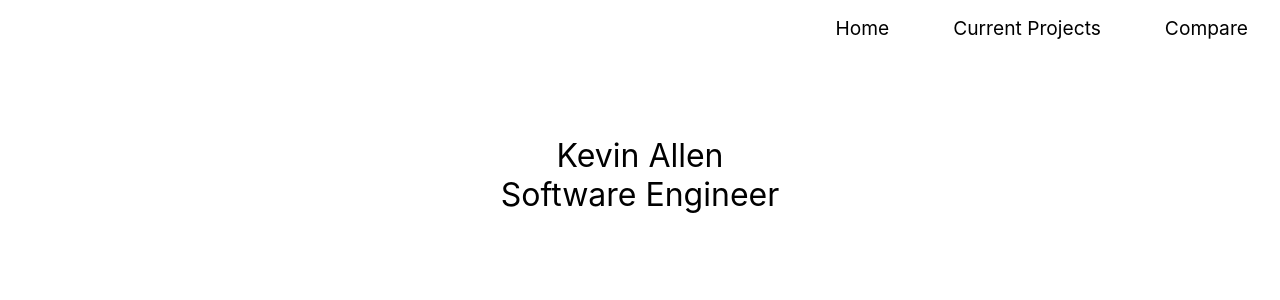
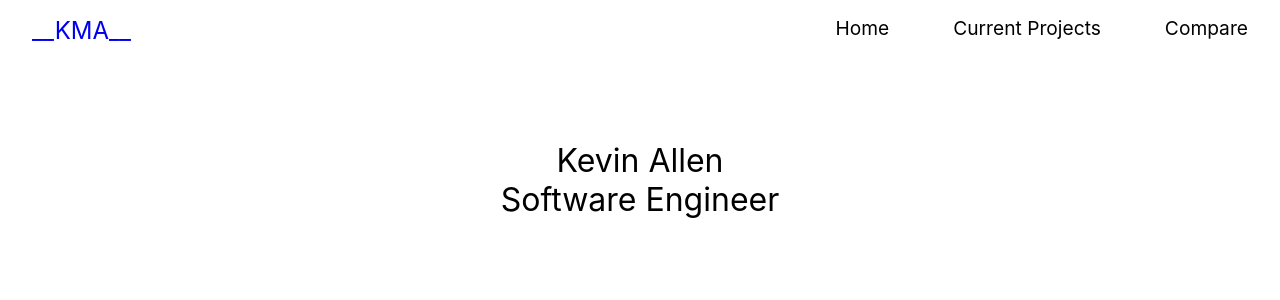
Before and after one commit to kmallen91/portfolio, a React (Create React App) app: page / in a window 1280 px wide. Shown: the top 300 px of the page. Built offline with nearby package versions, Linux system fonts and the light colour scheme.

Commit message:
pseudo logo added

```diff
--- a/src/components/navbar.js
+++ b/src/components/navbar.js
@@ -1,10 +1,11 @@
 import React from "react";
-import { NavLink } from "react-router-dom";
+import { NavLink, Link } from "react-router-dom";
 
 export default function Navbar() {
   return (
-    <div>
-      <ul className="navbar">
+    <div className="navbar">
+      <Link to='/' className='logo'> __KMA__ </Link>
+      <ul className='navbar-list' >
         <li>
           <NavLink to="/" className='nav-item'>
             Home
--- a/src/styles/navbar.css
+++ b/src/styles/navbar.css
@@ -1,4 +1,19 @@
-.navbar{
+.navbar {
+    display:flex;
+    justify-content: space-between;
+}
+
+.logo{
+    font-size: 1.5rem;
+    padding: 1rem 1rem 1rem 2rem;
+    text-decoration: none;
+}
+
+.logo:visited{
+    color:black;
+}
+
+.navbar-list{
     display:flex;
     justify-content: flex-end;
     list-style: none;
```
